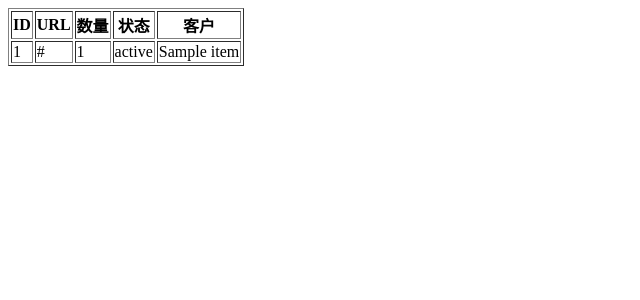
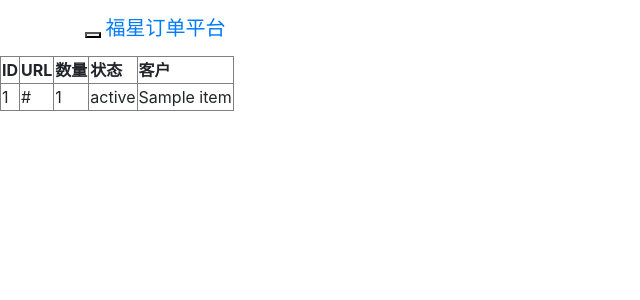
Before and after one commit to ming666674/pingtai, a Flask app: template pingtai/templates/order_list.html in a window 1280 px wide. Shown: the top 300 px of the page, without its empty margins (0-640 px from the left). Run offline with Flask 3, Linux system fonts and the light colour scheme; the visitor is signed in with stand-in values (Sample User, id 1); the template is opened without the code that fills it: most values are stand-ins (such as "Sample title", 1, 10 or a date in 2020); some libraries are stand-ins or nearby versions.

Commit message:
feat：增加了一个导航栏

```diff
--- a/pingtai/templates/order_list.html
+++ b/pingtai/templates/order_list.html
@@ -3,9 +3,61 @@
 <head>
     <meta charset="UTF-8">
     <title>Title</title>
+    <link rel="stylesheet" href="/static/bootstrap-4.4.1-dist/css/bootstrap.css">
 </head>
 <body>
-      <table border="1">
+
+<nav class="navbar navbar-default" style="border-radius: 0">
+  <div class="container">
+    <!-- Brand and toggle get grouped for better mobile display -->
+    <div class="navbar-header">
+      <button type="button" class="navbar-toggle collapsed" data-toggle="collapse" data-target="#bs-example-navbar-collapse-1" aria-expanded="false">
+        <span class="sr-only">Toggle navigation</span>
+        <span class="icon-bar"></span>
+        <span class="icon-bar"></span>
+        <span class="icon-bar"></span>
+      </button>
+      <a class="navbar-brand" href="#">福星订单平台</a>
+    </div>
+
+    <!-- Collect the nav links, forms, and other content for toggling -->
+    <div class="collapse navbar-collapse" id="bs-example-navbar-collapse-1">
+      <ul class="nav navbar-nav">
+        <li><a href="#">用户管理</a></li>
+        <li><a href="#">订单管理</a></li>
+        <li class="dropdown">
+          <a href="#" class="dropdown-toggle" data-toggle="dropdown" role="button" aria-haspopup="true" aria-expanded="false">Dropdown <span class="caret"></span></a>
+          <ul class="dropdown-menu">
+            <li><a href="#">Action</a></li>
+            <li><a href="#">Another action</a></li>
+            <li><a href="#">Something else here</a></li>
+            <li role="separator" class="divider"></li>
+            <li><a href="#">Separated link</a></li>
+            <li role="separator" class="divider"></li>
+            <li><a href="#">One more separated link</a></li>
+          </ul>
+        </li>
+      </ul>
+
+      <ul class="nav navbar-nav navbar-right">
+        <li class="dropdown">
+          <a href="#" class="dropdown-toggle" data-toggle="dropdown" role="button" aria-haspopup="true"
+            aria-expanded="false">{{real_name}} <span class="caret"></span></a>
+          <ul class="dropdown-menu">
+            <li><a href="#">Action</a></li>
+            <li><a href="#">Another action</a></li>
+            <li><a href="#">Something else here</a></li>
+            <li role="separator" class="divider"></li>
+            <li><a href="#">Separated link</a></li>
+          </ul>
+        </li>
+      </ul>
+    </div><!-- /.navbar-collapse -->
+  </div><!-- /.container-fluid -->
+</nav>
+
+
+<table border="1">
         <thead>
             <tr>
                 <th>ID</th>
@@ -26,6 +78,10 @@
             </tr>
             {% endfor %}
         </tbody>
-      </table>
+</table>
+
+
+<script src="/static/jquery-4.0.0.min.js"></script>
+<script src="/static/bootstrap-4.4.1-dist/js/bootstrap.js"></script>
 </body>
 </html>
--- a/pingtai/views/order.py
+++ b/pingtai/views/order.py
@@ -23,7 +23,7 @@ def order_list():
         3:"完成",
         4:"失败",
     }
-    return render_template("order_list.html",data_list=data_list,status_dict=status_dict)
+    return render_template("order_list.html",data_list=data_list,status_dict=status_dict,real_name = user_info['real_name'])
 
 
 @od.route('/order/create')
```
